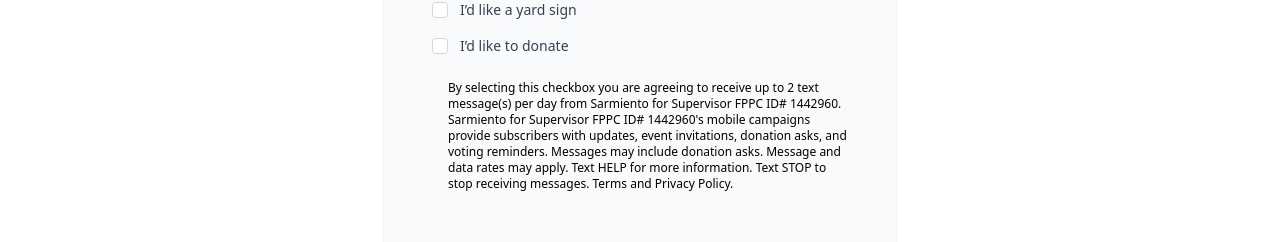
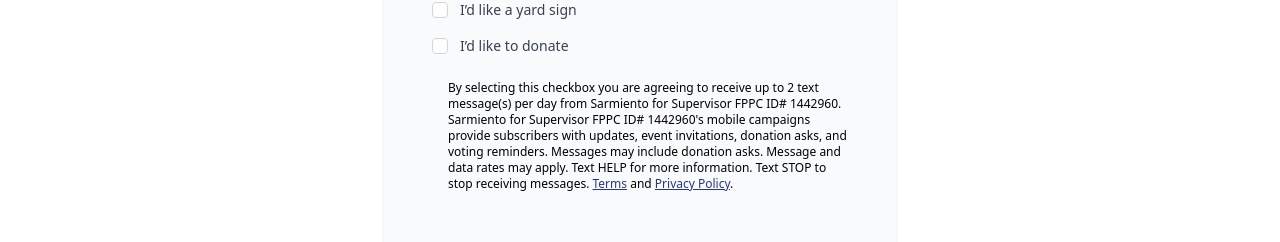
Before and after one commit to kenput3r/sarmiento-for-supervisor, a Next.js app: page /contact in a window 1280 px wide. Shown: the part 733-975 px from the top of the page. Built offline with nearby package versions, Linux system fonts and the light colour scheme.

Commit message:
refactor: Updated links and removed sharp from dependencies

```diff
--- a/package.json
+++ b/package.json
@@ -16,7 +16,6 @@
     "react": "17.0.2",
     "react-dom": "17.0.2",
     "react-icons": "^4.3.1",
-    "sharp": "^0.34.5",
     "tailwindcss": "^3.0.12"
   },
   "devDependencies": {
--- a/pages/contact.js
+++ b/pages/contact.js
@@ -1,6 +1,8 @@
+/* eslint-disable jsx-a11y/anchor-is-valid */
 /* eslint-disable jsx-a11y/label-has-associated-control */
 import React, { useState } from 'react'
 import Head from 'next/head'
+import Link from 'next/link'
 import Layout from '../components/layout'
 import { useAppContext } from '../components/context'
 import { contactText as text } from '../components/text'
@@ -276,7 +278,33 @@
                       updates, event invitations, donation asks, and voting
                       reminders. Messages may include donation asks. Message and
                       data rates may apply. Text HELP for more information. Text
-                      STOP to stop receiving messages. Terms and Privacy Policy.
+                      STOP to stop receiving messages.{' '}
+                      <Link
+                        href='/mobile-terms'
+                        className='text-blue-500 underline'
+                        passHref
+                      >
+                        <a
+                          rel='noopener noreferrer'
+                          className='text-blue-500 underline'
+                        >
+                          Terms
+                        </a>
+                      </Link>{' '}
+                      and{' '}
+                      <Link
+                        href='/privacy-policy'
+                        className='text-blue-500 underline'
+                        passHref
+                      >
+                        <a
+                          rel='noopener noreferrer'
+                          className='text-blue-500 underline'
+                        >
+                          Privacy Policy
+                        </a>
+                      </Link>
+                      .
                     </p>
                   </div>
                 </div>
--- a/pages/mobile-terms.js
+++ b/pages/mobile-terms.js
@@ -6,7 +6,7 @@
 function MobileTerms() {
   return (
     <Layout>
-      <h1 className='font-bold text-center text-xl pt-10 pb-6 uppercase'>
+      <h1 className='font-bold text-center text-xl pt-10 pb-6'>
         Mobile Terms of Service
       </h1>
       <div className='flex flex-row flex-wrap mx-auto max-w-6xl'>
--- a/pages/privacy-policy.js
+++ b/pages/privacy-policy.js
@@ -48,15 +48,15 @@
 function PrivacyPolicy() {
   return (
     <Layout>
-      <h1 className="font-bold text-center text-xl pt-10 pb-6 uppercase">
+      <h1 className='font-bold text-center text-xl pt-10 pb-6'>
         Privacy Policy
       </h1>
-      <div className="flex flex-row flex-wrap mx-auto max-w-6xl">
+      <div className='flex flex-row flex-wrap mx-auto max-w-6xl'>
         {lines.map((el) => {
           if (el.type === 'title') {
             return (
               <h2
-                className="font-bold text-lg p-3 uppercase"
+                className='font-bold text-lg p-3 uppercase'
                 key={`${el.type}-${el.text.slice(0, 10)}`}
               >
                 {el.text}
@@ -66,7 +66,7 @@
 
           return (
             <p
-              className="p-3 text-lg"
+              className='p-3 text-lg'
               key={`${el.type}-${el.text.slice(0, 10)}`}
             >
               {el.text}
```
Also changed, not shown: 1 other file (tests, documents, lock files or other folders).
